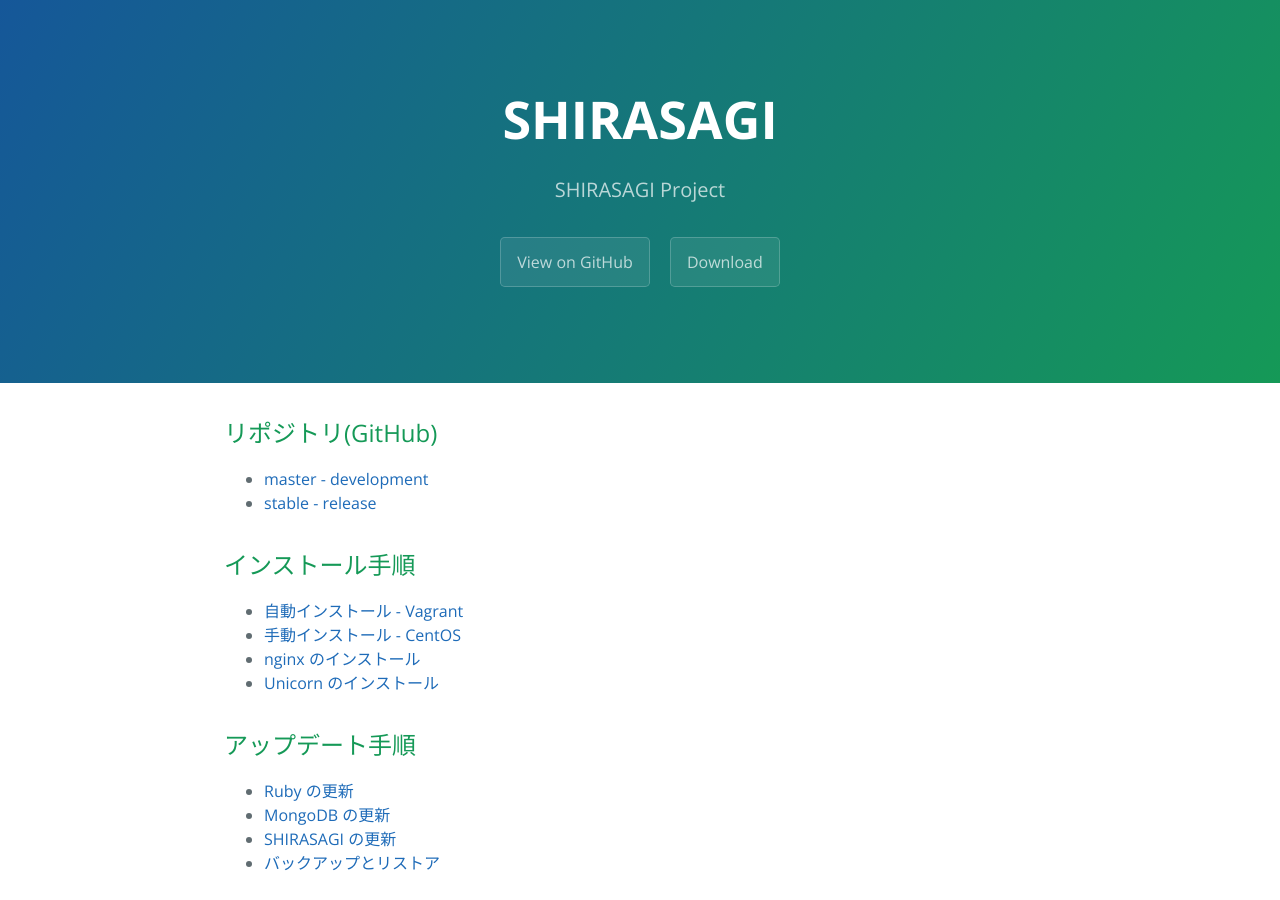
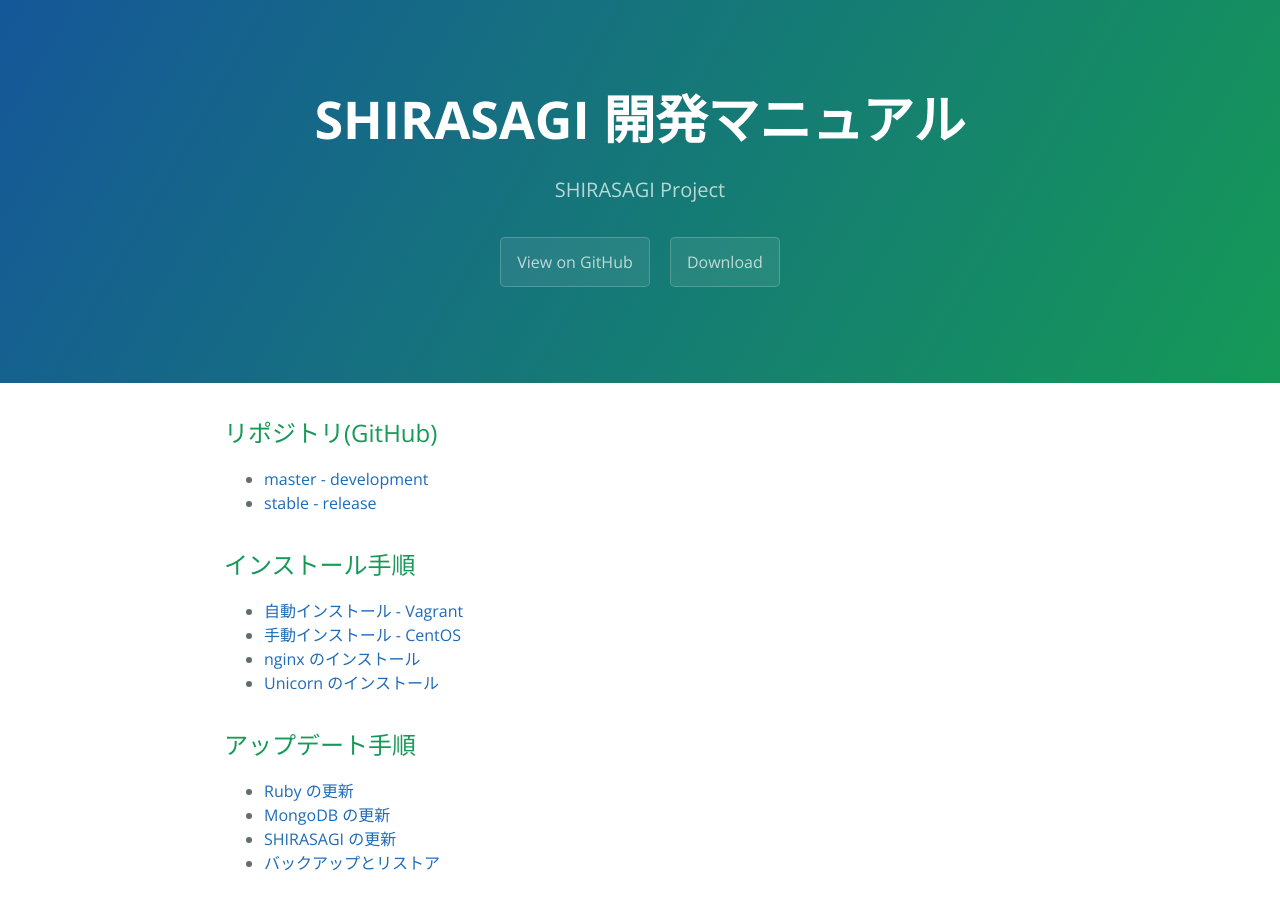
Before and after one commit to shirasagi/shirasagi.github.io, a Jekyll site: the page built from index.md, in a window 1280 px wide and 900 px high. Built offline with Jekyll 4.4.1, drawn with Linux system fonts in a browser that asks for light colours; nearby versions of some CDN libraries; Markdown is read by kramdown in place of the engine named in the settings.

Commit message:
add site.title

```diff
--- a/_config.yml
+++ b/_config.yml
@@ -1,3 +1,8 @@
+# Site
+title: "SHIRASAGI 開発マニュアル"
+author: "SHIRASAGI Project"
+
+# Conversion
 #markdown: kramdown
 markdown: redcarpet
 exclude: ["vendor", "Gemfile", "Gemfile.lock"]
--- a/_layouts/default.html
+++ b/_layouts/default.html
@@ -2,7 +2,7 @@
 <html lang="ja">
     <head>
     <meta charset="UTF-8">
-    <title>{{ page.title }}</title>
+    <title>{{ page.title }} - {{ site.title }}</title>
     <meta name="viewport" content="width=device-width, initial-scale=1">
     <link href='http://fonts.googleapis.com/css?family=Open+Sans:400,700' rel='stylesheet' type='text/css'>
     <link rel="stylesheet" type="text/css" href="/stylesheets/normalize.css" media="screen">
@@ -14,7 +14,7 @@
   <body>
 
     <section class="page-header">
-      <h1 class="project-name"><a href="/">SHIRASAGI</a></h1>
+      <h1 class="project-name"><a href="/">{{ site.title }}</a></h1>
     </section>
 
     <section class="main-content">
@@ -23,7 +23,7 @@
       {{ content }}
 
       <footer class="site-footer">
-        <span class="site-footer-owner"><a href="https://github.com/shirasagi/shirasagi">SHIRASAGI</a> is maintained by <a href="https://github.com/shirasagi">SHIRASAGI Project</a>.</span>
+        <span class="site-footer-owner"><a href="https://github.com/shirasagi/shirasagi">SHIRASAGI</a> is maintained by <a href="https://github.com/shirasagi">{{ site.author }}</a>.</span>
         <span class="site-footer-credits">This page was generated by <a href="https://pages.github.com">GitHub Pages</a> using the <a href="https://github.com/jasonlong/cayman-theme">Cayman theme</a> by <a href="https://twitter.com/jasonlong">Jason Long</a>.</span>
       </footer>
     </section>
--- a/_layouts/top.html
+++ b/_layouts/top.html
@@ -2,7 +2,7 @@
 <html lang="ja">
     <head>
     <meta charset="UTF-8">
-    <title>{{ page.title }}</title>
+    <title>{{ site.title }}</title>
     <meta name="viewport" content="width=device-width, initial-scale=1">
     <link href='http://fonts.googleapis.com/css?family=Open+Sans:400,700' rel='stylesheet' type='text/css'>
     <link rel="stylesheet" type="text/css" href="/stylesheets/normalize.css" media="screen">
@@ -14,8 +14,8 @@
   <body>
 
     <section class="page-header">
-      <h1 class="project-name"><a href="/">SHIRASAGI</a></h1>
-      <h2 class="project-tagline">SHIRASAGI Project</h2>
+      <h1 class="project-name"><a href="/">{{ site.title }}</a></h1>
+      <h2 class="project-tagline">{{ site.author }}</h2>
       <a href="https://github.com/shirasagi/shirasagi" class="btn">View on GitHub</a>
       <a href="https://github.com/shirasagi/shirasagi/releases" class="btn">Download</a>
     </section>
@@ -24,7 +24,7 @@
       {{ content }}
 
       <footer class="site-footer">
-        <span class="site-footer-owner"><a href="https://github.com/shirasagi/shirasagi">SHIRASAGI</a> is maintained by <a href="https://github.com/shirasagi">SHIRASAGI Project</a>.</span>
+        <span class="site-footer-owner"><a href="https://github.com/shirasagi/shirasagi">SHIRASAGI</a> is maintained by <a href="https://github.com/shirasagi">{{ site.author }}</a>.</span>
         <span class="site-footer-credits">This page was generated by <a href="https://pages.github.com">GitHub Pages</a> using the <a href="https://github.com/jasonlong/cayman-theme">Cayman theme</a> by <a href="https://twitter.com/jasonlong">Jason Long</a>.</span>
       </footer>
       <hr />
--- a/index.md
+++ b/index.md
@@ -1,6 +1,6 @@
 ---
 layout: top
-title: SHIRASAGI
+title: SHIRASAGI 開発マニュアル
 ---
 
 ## リポジトリ(GitHub)
```
